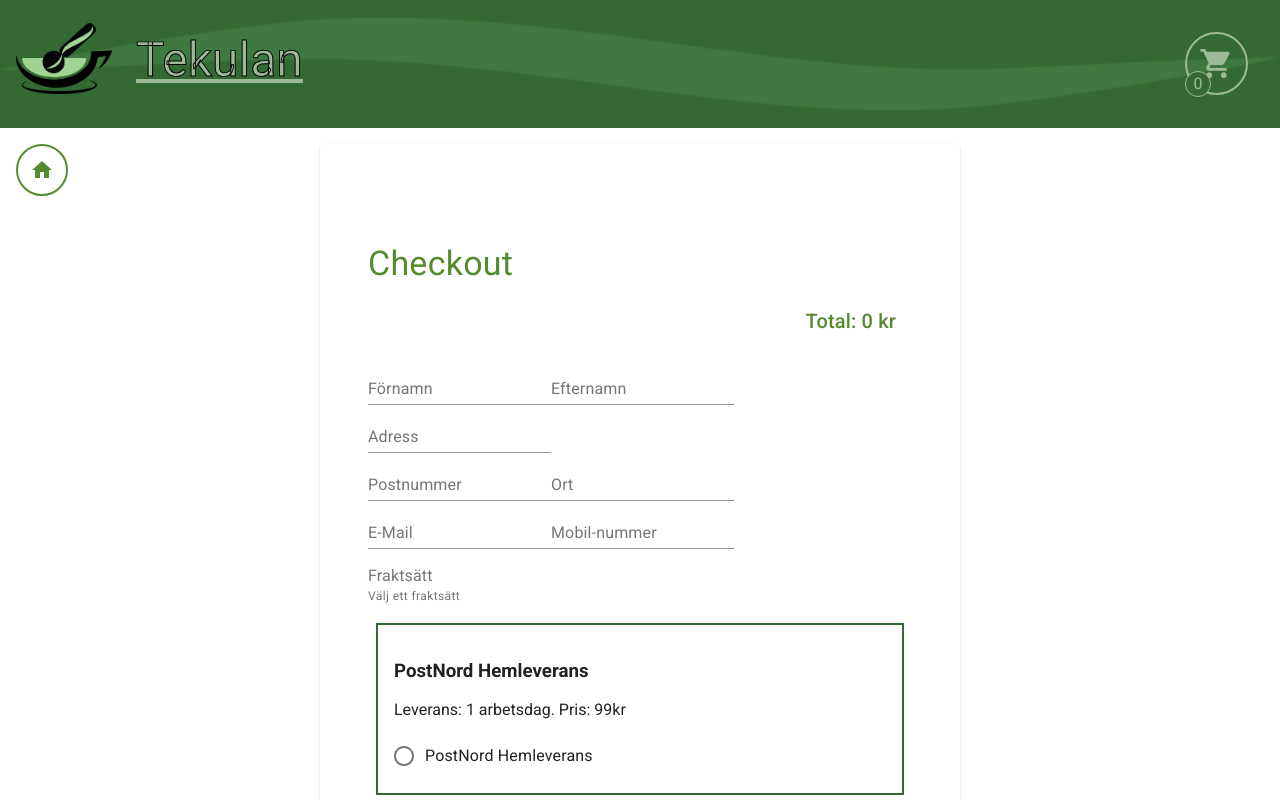
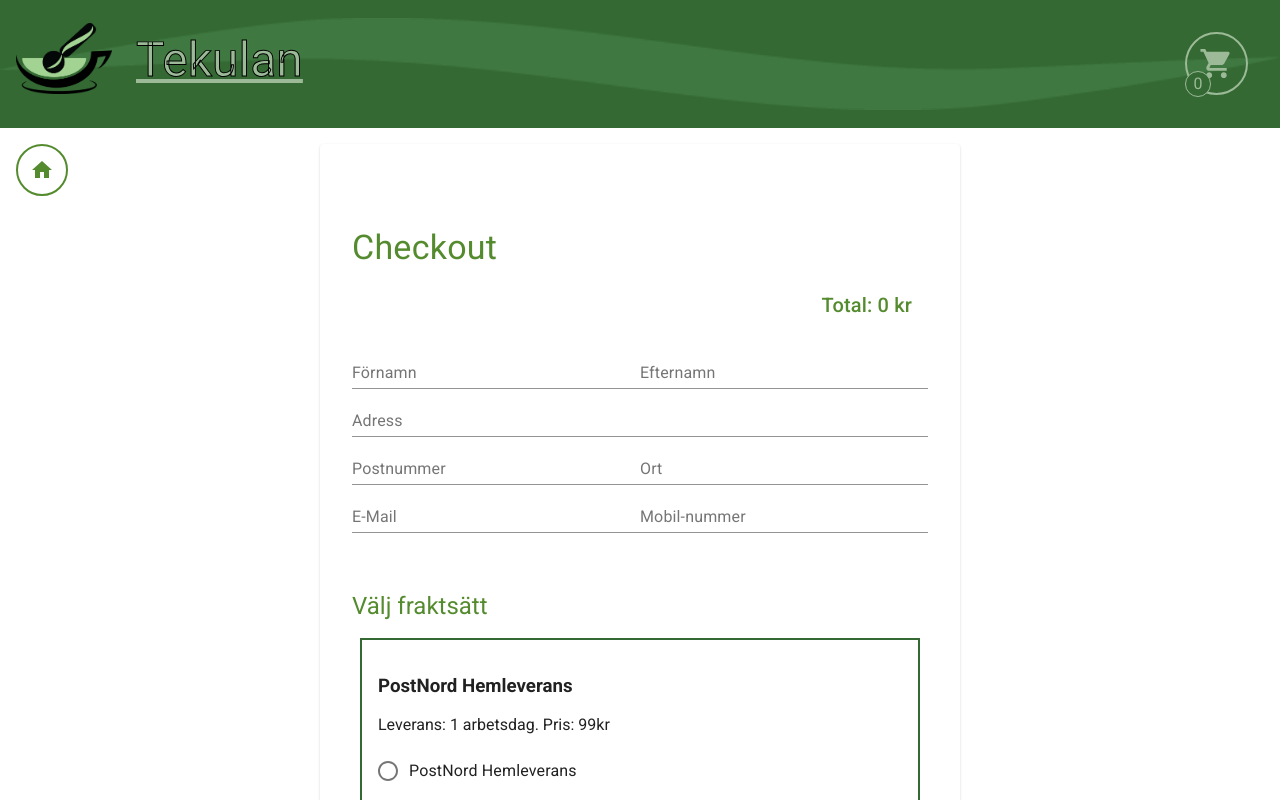
Before and after one commit to Anne-Lie-Back/react-webshop, a React (Create React App) app: page /react-webshop/checkout in a window 1280 px wide. Shown: the top 800 px of the page. Built offline with nearby package versions, Linux system fonts and the light colour scheme.

Commit message:
Styling fixes

```diff
--- a/src/components/CartIcon.tsx
+++ b/src/components/CartIcon.tsx
@@ -107,7 +107,10 @@ const shoppingCartContainer:CSSProperties = {
     backgroundColor:'white',
     display:'flex',
     flexDirection: 'column',
-    alignItems:'center'
+    alignItems:'center',
+    borderStyle:"solid",
+    borderColor:"#346933 ",
+    borderWidth: "0 0.1em 0.1em 0.1em"
 }
 
 const clickAwayDiv:CSSProperties = {
@@ -116,7 +119,5 @@ const clickAwayDiv:CSSProperties = {
    position: 'absolute',
    zIndex: 1,
    top:0,
-   right:0
-
-
+   right:0,
 }
--- a/src/components/ShoppingCart.tsx
+++ b/src/components/ShoppingCart.tsx
@@ -11,7 +11,7 @@ export default function ShoppingCart() {
     return (
         <CartContext.Consumer>
             {(cartState) => (
-                <div >
+                <div>
                     <List>
                     {cartState.cartList?.length > 0 ?
                         cartState.cartList.map(cartItem =>
--- a/src/components/checkout/AddressForm.tsx
+++ b/src/components/checkout/AddressForm.tsx
@@ -1,13 +1,15 @@
-import React, {CSSProperties}from 'react';
-import TextField from '@material-ui/core/TextField';
-import Button from '@material-ui/core/Button';
-import Radio from '@material-ui/core/Radio';
+import React, {CSSProperties}from 'react'
+import TextField from '@material-ui/core/TextField'
+import Button from '@material-ui/core/Button'
+import Radio from '@material-ui/core/Radio'
 import RadioGroup from '@material-ui/core/RadioGroup';
-import FormControlLabel from '@material-ui/core/FormControlLabel';
-import FormControl from '@material-ui/core/FormControl';
-import FormHelperText from '@material-ui/core/FormHelperText';
-import FormLabel from '@material-ui/core/FormLabel';
+import FormControlLabel from '@material-ui/core/FormControlLabel'
+import FormControl from '@material-ui/core/FormControl'
+import FormHelperText from '@material-ui/core/FormHelperText'
+import FormLabel from '@material-ui/core/FormLabel'
 import { CustomerInfo} from '../../typings'
+import { Typography } from '@material-ui/core/'
+import { Grid } from '@material-ui/core/'
 
 interface Props {
   onSubmit: (customerInfo: CustomerInfo) => void
@@ -49,7 +51,7 @@ export default class AddressForm extends React.Component<Props, CustomerInfo> {
 
       shippingMethod:'',
       isShippingError: false,
-      shippingError: 'Välj ett fraktsätt',
+      shippingError: '',
       deliveryDate:'',
       shippingCost: ''
     }
@@ -199,6 +201,13 @@ export default class AddressForm extends React.Component<Props, CustomerInfo> {
     return (
       <div>
           <form autoComplete="on" >
+              <Grid
+                container
+                direction="row"
+                justify="flex-start"
+                alignItems="stretch"
+              >
+              <Grid item xs={12} sm={6}>
                 <TextField
                   color="secondary"
                   name= "fname"
@@ -206,9 +215,12 @@ export default class AddressForm extends React.Component<Props, CustomerInfo> {
                   label="Förnamn"
                   value={this.state.firstName}
                   error = {this.state.isFirstNameError}
+                  fullWidth
                   helperText = {this.state.firstNameError}
                   onChange={(event) => { this.setState({ firstName: event.target.value }) }}
                   />
+              </Grid>
+              <Grid item xs={12} sm={6}>
                 <TextField
                   color="secondary"
                   name="lname"
@@ -216,9 +228,12 @@ export default class AddressForm extends React.Component<Props, CustomerInfo> {
                   label="Efternamn"
                   value={this.state.lastName}
                   error = {this.state.isLastNameError}
+                  fullWidth
                   helperText = {this.state.lastNameError}
-              onChange={(event) => { this.setState({ lastName: event.target.value }) }}/>
-            <br/>
+                  onChange={(event) => { this.setState({ lastName: event.target.value }) }}
+                />
+              </Grid>
+              <Grid item xs={12}>
               <TextField
                 color="secondary"
                 name="ship-address"
@@ -226,10 +241,12 @@ export default class AddressForm extends React.Component<Props, CustomerInfo> {
                 label="Adress"
                 value={this.state.address}
                 error = {this.state.isAddressError}
+                fullWidth
                 helperText = {this.state.addressError}
                 onChange={(event) => { this.setState({address: event.target.value}) }}
               />
-            <br/>
+              </Grid>
+              <Grid item xs={12} sm={6}>
                 <TextField
                   color="secondary"
                   name="ship-zip"
@@ -237,8 +254,12 @@ export default class AddressForm extends React.Component<Props, CustomerInfo> {
                   label="Postnummer"
                   value={this.state.zipCode}
                   error = {this.state.isZipCodeError}
+                  fullWidth
                   helperText = {this.state.zipCodeError}
-              onChange = {(event) => { this.setState({ zipCode: event.target.value }) }}/>
+                  onChange = {(event) => { this.setState({ zipCode: event.target.value }) }}
+                />
+              </Grid>
+              <Grid item xs={12} sm={6}>
                 <TextField
                   color="secondary"
                   name="ship-city"
@@ -246,9 +267,12 @@ export default class AddressForm extends React.Component<Props, CustomerInfo> {
                   label="Ort"
                   value={this.state.city}
                   error = {this.state.isCityError}
+                  fullWidth
                   helperText = {this.state.cityError}
-              onChange ={(event) => { this.setState({ city: event.target.value }) }}/>
-            <br/>
+                  onChange ={(event) => { this.setState({ city: event.target.value }) }}
+                />
+              </Grid>
+              <Grid item xs={12} sm={6}>
                 <TextField
                   color="secondary"
                   name="email"
@@ -256,8 +280,12 @@ export default class AddressForm extends React.Component<Props, CustomerInfo> {
                   label="E-Mail"
                   value={this.state.email}
                   error = {this.state.isEmailError}
+                  fullWidth
                   helperText= {this.state.emailError}
-              onChange ={(event) => { this.setState({ email:event.target.value }) }} />
+                  onChange ={(event) => { this.setState({ email:event.target.value }) }}
+                />
+              </Grid>
+              <Grid item xs={12} sm={6}>
                 <TextField
                   color="secondary"
                   name="phone"
@@ -265,15 +293,22 @@ export default class AddressForm extends React.Component<Props, CustomerInfo> {
                   label="Mobil-nummer"
                   value={this.state.mobile}
                   error = {this.state.isMobileError}
+                  fullWidth
                   helperText = {this.state.mobileError}
                   onChange ={(event) => { this.setState({ mobile: event.target.value }) }}
                 />
+              </Grid>
+            </Grid>
             <br/>
 
             <FormControl error = {this.state.isShippingError}>
               <br/>
-              <FormLabel component="legend">Fraktsätt</FormLabel>
-              <FormHelperText>{this.state.shippingError}</FormHelperText>
+              <br/>
+              <FormLabel component="legend">
+                <Typography variant="h5" color="primary">
+                  Välj fraktsätt
+                </Typography>
+              </FormLabel>
 
               <RadioGroup
                 value = {this.state.shippingMethod}
@@ -307,6 +342,8 @@ export default class AddressForm extends React.Component<Props, CustomerInfo> {
                       />
                   </div>
               </RadioGroup>
+              <FormHelperText>{this.state.shippingError}</FormHelperText>
+              <br/>
             </FormControl>
           </form>
           <Button
--- a/src/components/checkout/CheckOut.tsx
+++ b/src/components/checkout/CheckOut.tsx
@@ -95,6 +95,7 @@ export default class CheckOut extends React.Component<Props, State>{
             continueButton = <Button
                                 variant="contained"
                                 color="primary"
+                                style={{margin:'0 0 1em 1em'}}
                                 onClick = {this.previousStep}>
                                 Stämmer inte?
                             </Button>
@@ -141,7 +142,6 @@ export default class CheckOut extends React.Component<Props, State>{
                                     <Grid item xs={12} sm={6}>
 
                                         <Card style={cardStyle}>
-                                            <div style = {temporaryStyling}>
                                                 <ShoppigCartCheckout/>
                                                 <p>Skickas till:</p>
                                                 <p>{this.state.customerInfo?.firstName} {this.state.customerInfo?.lastName}</p>
@@ -155,9 +155,10 @@ export default class CheckOut extends React.Component<Props, State>{
                                                 <p>Förväntad leveransdag: {this.state.customerInfo?.deliveryDate} </p>
             {/*                                     <p> Kostnad: {cartState.cartTotalPrice} kr plus frakt (+{this.state.customerInfo?.shippingCost} kr)</p>
                                                 <br/> */}
-                                                <p>Totalkostnad: {cartState.cartTotalPrice + this.state.customerInfo?.shippingCost} kr
+                                                <Typography variant="h5" color="primary">
+                                                    Totalkostnad: {cartState.cartTotalPrice + this.state.customerInfo?.shippingCost} kr
                                                     <span style = {{fontSize: '0.6rem'}}>(varav {cartState.cartTotalPrice * 0.25} kr moms).</span>
-                                                </p>
+                                                </Typography>
 
                                                 <b/>
                                                 <Payment
@@ -166,7 +167,6 @@ export default class CheckOut extends React.Component<Props, State>{
                                                 isDisabled = {this.state.disableOrderButton}
                                                 />
                                                 {continueButton}
-                                            </div>
                                         </Card>
                                     </Grid>
                                 </Grid>
@@ -210,14 +210,9 @@ export default class CheckOut extends React.Component<Props, State>{
     }
 }
 
-const temporaryStyling:CSSProperties ={
-    border: '2px solid #346933',
-    margin: '3rem',
-    padding: '2rem'
-}
 
 const cardStyle:CSSProperties ={
-    padding: '3rem'
+    padding: '2rem'
 }
 
 const gridStyle:CSSProperties ={
--- a/src/components/checkout/Payment.tsx
+++ b/src/components/checkout/Payment.tsx
@@ -293,7 +293,7 @@ render(){
               variant="contained"
               color="primary"
               disabled = {this.props.isDisabled}
-              style={{marginRight:'1em'}}>
+              style={{margin:'0 0 1em 1em'}}>
                 Slutför ditt köp
             </Button>
             {waitingForPaymentText}
```
Lines whose indentation alone changed are shown as unchanged.
